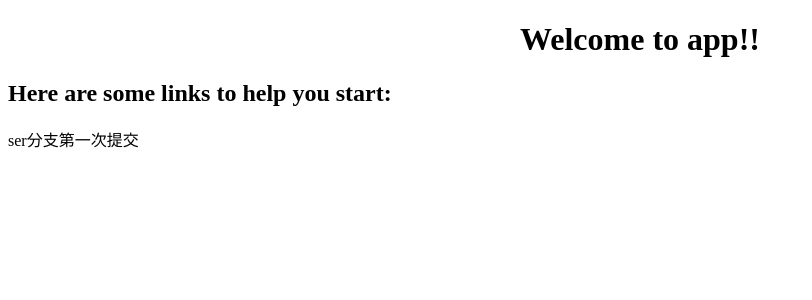
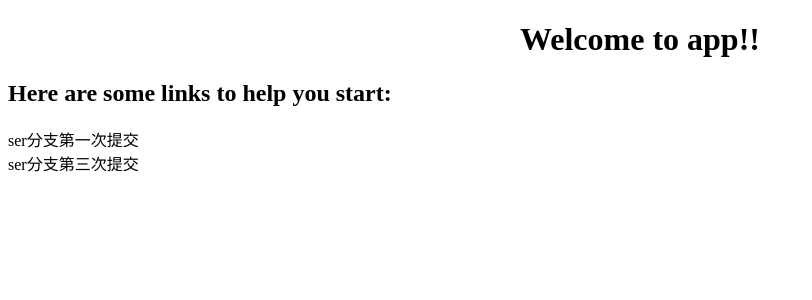
Before and after one commit to hangyoku/fisrt, an Angular app in the folder herosShow/: page / in a window 1280 px wide. Shown: the top 300 px of the page, without its empty margins (0-812 px from the left). Built offline with nearby package versions, Linux system fonts and the light colour scheme.

Commit message:
ser分支第三提交

```diff
--- a/herosShow/src/app/app.component.html
+++ b/herosShow/src/app/app.component.html
@@ -7,3 +7,4 @@
 <h2>Here are some links to help you start: </h2>
 
 <div>ser分支第一次提交</div>
+<div>ser分支第三次提交</div>
```
